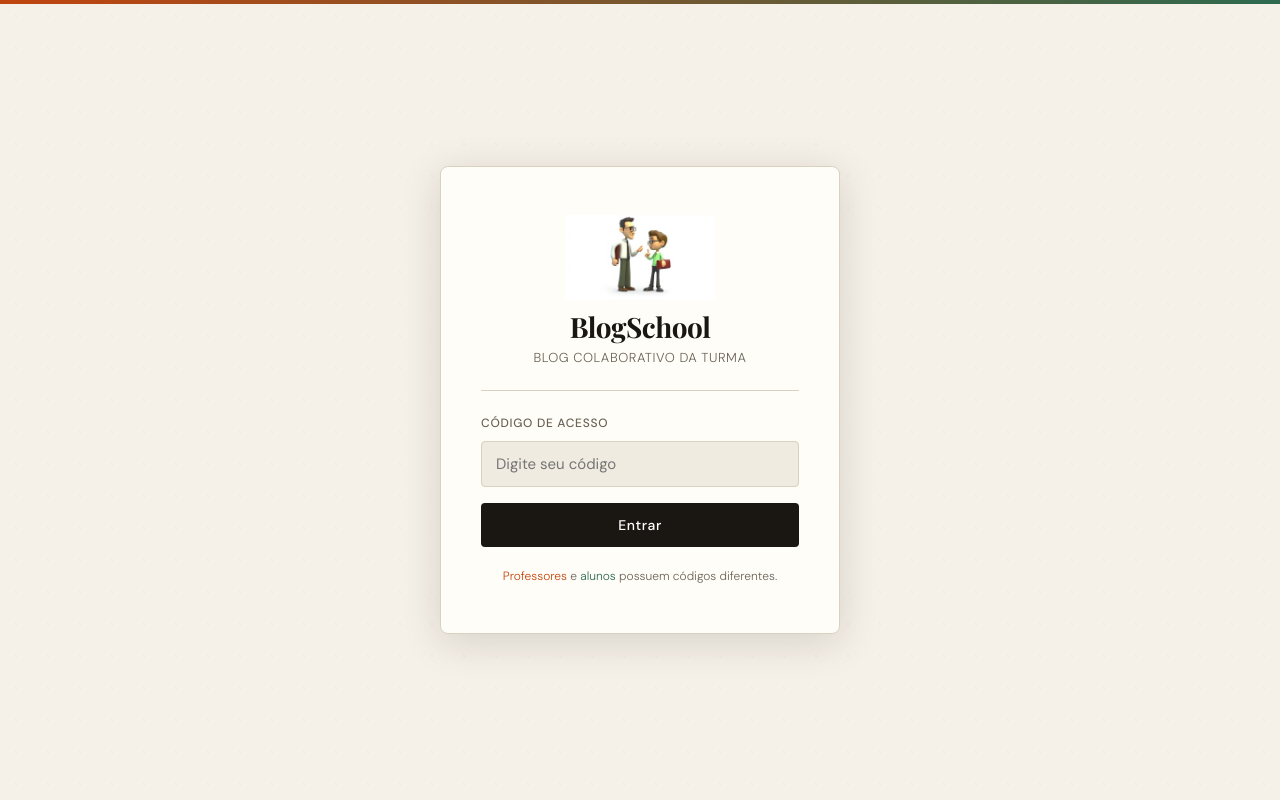
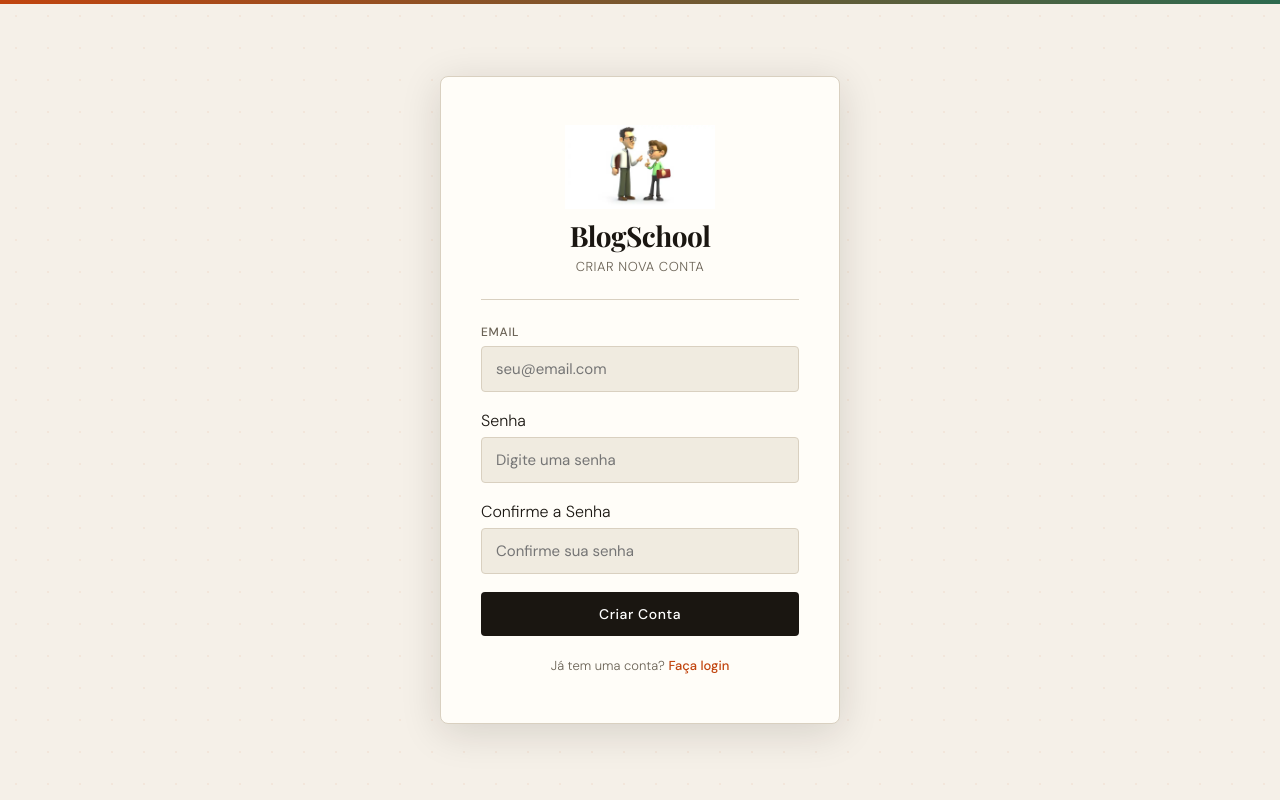
Before and after one commit to Elisson-Santana/FULL-STACK-TEST, a React app in the folder blog-frontend/frontend/: page /register in a window 1280 px wide. Before the commit this address led to /. Built offline with nearby package versions, Linux system fonts and the light colour scheme; the HTML template or start-up script is replaced by a standard one; a web font is replaced by a local one.

Commit message:
feat: implement user registration and email/password login functionality

```diff
--- a/blog-frontend/frontend/src/pages/auth/Login.jsx
+++ b/blog-frontend/frontend/src/pages/auth/Login.jsx
@@ -1,38 +1,58 @@
 import { useState } from "react";
-import { useNavigate } from "react-router-dom";
+import { useNavigate, Link } from "react-router-dom";
+import { api } from "../../services/api";
 import logo from "./img/alunoeprof.png";
 
+export default function Login({ onLogin }) {
+  const [email, setEmail] = useState("");
+  const [password, setPassword] = useState("");
+  const [code, setCode] = useState("");
+  const [error, setError] = useState("");
+  const [loading, setLoading] = useState(false);
+  const [loginMode, setLoginMode] = useState("code");
+  const navigate = useNavigate();
 
   const TEACHER_CODE = "prof2024";
   const STUDENT_CODE = "aluno2024";
 
-export default function Login({ onLogin }) {
-  const [code, setCode] = useState("");
-  const [error, setError] = useState("");
-  const [shake, setShake] = useState(false);
-  const navigate = useNavigate();
-
-  const handleSubmit = (e) => {
+  const handleCodeSubmit = (e) => {
     e.preventDefault();
     if (code === TEACHER_CODE) {
       onLogin("teacher");
-      // remova o navigate daqui
     } else if (code === STUDENT_CODE) {
       onLogin("student");
-      // remova o navigate daqui
     } else {
       setError("Código inválido.");
-      setShake(true);
-      setTimeout(() => setShake(false), 500);
+    }
+  };
+
+  const handleEmailSubmit = async (e) => {
+    e.preventDefault();
+    setError("");
+
+    if (!email || !password) {
+      setError("Email e senha são obrigatórios.");
+      return;
+    }
+
+    setLoading(true);
+    try {
+      const response = await api.loginUser(email, password);
+      if (response.data.success) {
+        localStorage.setItem("user", JSON.stringify(response.data.data));
+        navigate("/student");
+      }
+    } catch (err) {
+      setError(err.response?.data?.message || "Email ou senha incorretos.");
+    } finally {
+      setLoading(false);
     }
   };
 
   return (
-
-
     <div style={styles.wrapper}>
       <div style={styles.decorLine} />
-      <div style={styles.card} className={shake ? "shake" : ""}>
+      <div style={styles.card}>
         <div style={styles.logoArea}>
           <span><img src={logo} alt="logo" style={styles.logo} /></span>
           <h1 style={styles.title}>BlogSchool</h1>
@@ -41,7 +61,33 @@ export default function Login({ onLogin }) {
 
         <div style={styles.divider} />
 
-        <form onSubmit={handleSubmit} style={styles.form}>
+        {/* Modo de Login */}
+        <div style={styles.modeToggle}>
+          <button
+            style={{
+              ...styles.modeBtn,
+              ...(loginMode === "code" ? styles.modeBtnActive : {}),
+            }}
+            onClick={() => { setLoginMode("code"); setError(""); }}
+          >
+            Código
+          </button>
+          <button
+            style={{
+              ...styles.modeBtn,
+              ...(loginMode === "email" ? styles.modeBtnActive : {}),
+            }}
+            onClick={() => { setLoginMode("email"); setError(""); }}
+          >
+            Email
+          </button>
+        </div>
+
+        <div style={styles.divider} />
+
+        {/* Formulário por Código */}
+        {loginMode === "code" && (
+          <form onSubmit={handleCodeSubmit} style={styles.form}>
             <label style={styles.label}>Código de acesso</label>
             <input
               style={styles.input}
@@ -57,15 +103,50 @@ export default function Login({ onLogin }) {
               Entrar
             </button>
           </form>
+        )}
+
+        {/* Formulário por Email */}
+        {loginMode === "email" && (
+          <form onSubmit={handleEmailSubmit} style={styles.form}>
+            <label style={styles.label}>Email</label>
+            <input
+              style={styles.input}
+              type="email"
+              placeholder="seu@email.com"
+              value={email}
+              onChange={(e) => { setEmail(e.target.value); setError(""); }}
+              disabled={loading}
+            />
+
+            <label style={styles.label} style={{ marginTop: "12px" }}>Senha</label>
+            <input
+              style={styles.input}
+              type="password"
+              placeholder="Digite sua senha"
+              value={password}
+              onChange={(e) => { setPassword(e.target.value); setError(""); }}
+              disabled={loading}
+            />
+
+            {error && <p style={styles.error}>{error}</p>}
+
+            <button type="submit" style={styles.btn} disabled={loading}>
+              {loading ? "Entrando..." : "Entrar"}
+            </button>
+          </form>
+        )}
 
         <p style={styles.hint}>
           <span style={{ color: "#c1440e" }}>Professores</span> e{" "}
           <span style={{ color: "#2d6a4f" }}>alunos</span> possuem códigos diferentes.
         </p>
+
+        <p style={styles.footer}>
+          Não tem uma conta? <Link to="/register" style={styles.link}>Cadastre-se</Link>
+        </p>
       </div>
 
       <div style={styles.bgPattern} aria-hidden="true" />
-
 
       <style>{`
         @keyframes shake {
@@ -126,16 +207,10 @@ const styles = {
   },
   logo: {
     width: "100%",
-  maxWidth: "150px",   // tamanho máximo que quiser
-  height: "auto",       // mantém proporção
+    maxWidth: "150px",
+    height: "auto",
     display: "block",
     margin: "0 auto 8px",
-},
-  logoIcon: {
-    display: "block",
-    fontSize: "28px",
-    color: "var(--accent)",
-    marginBottom: "8px",
   },
   title: {
     fontFamily: "var(--font-display)",
@@ -156,10 +231,32 @@ const styles = {
     background: "var(--border)",
     margin: "24px 0",
   },
+  modeToggle: {
+    display: "flex",
+    gap: "8px",
+    marginBottom: "16px",
+  },
+  modeBtn: {
+    flex: 1,
+    padding: "10px",
+    fontSize: "13px",
+    fontWeight: 500,
+    border: "1px solid var(--border)",
+    background: "var(--surface)",
+    color: "var(--ink-muted)",
+    borderRadius: "var(--radius)",
+    cursor: "pointer",
+    transition: "all 0.2s",
+  },
+  modeBtnActive: {
+    background: "var(--ink)",
+    color: "#fff",
+    borderColor: "var(--ink)",
+  },
   form: {
     display: "flex",
     flexDirection: "column",
-    gap: "10px",
+    gap: "6px",
   },
   label: {
     fontSize: "12px",
@@ -180,10 +277,11 @@ const styles = {
   error: {
     fontSize: "13px",
     color: "var(--accent)",
-    marginTop: "-4px",
+    marginTop: "4px",
+    marginBottom: "6px",
   },
   btn: {
-    marginTop: "6px",
+    marginTop: "12px",
     background: "var(--ink)",
     color: "#fff",
     borderRadius: "var(--radius)",
@@ -192,6 +290,8 @@ const styles = {
     fontWeight: 500,
     letterSpacing: "0.04em",
     transition: "background 0.2s, transform 0.1s",
+    border: "none",
+    cursor: "pointer",
   },
   hint: {
     marginTop: "20px",
@@ -200,4 +300,16 @@ const styles = {
     textAlign: "center",
     lineHeight: 1.5,
   },
+  footer: {
+    marginTop: "12px",
+    fontSize: "13px",
+    color: "var(--ink-muted)",
+    textAlign: "center",
+    lineHeight: 1.5,
+  },
+  link: {
+    color: "var(--accent)",
+    textDecoration: "none",
+    fontWeight: 500,
+  },
 };
--- /dev/null
+++ b/blog-frontend/frontend/src/pages/auth/Register.jsx
@@ -0,0 +1,224 @@
+import { useState } from "react";
+import { useNavigate, Link } from "react-router-dom";
+import { api } from "../../services/api";
+import logo from "./img/alunoeprof.png";
+
+export default function Register() {
+  const [email, setEmail] = useState("");
+  const [password, setPassword] = useState("");
+  const [passwordConfirm, setPasswordConfirm] = useState("");
+  const [error, setError] = useState("");
+  const [loading, setLoading] = useState(false);
+  const navigate = useNavigate();
+
+  const handleSubmit = async (e) => {
+    e.preventDefault();
+    setError("");
+
+    if (!email || !password || !passwordConfirm) {
+      setError("Todos os campos são obrigatórios.");
+      return;
+    }
+
+    if (password !== passwordConfirm) {
+      setError("As senhas não conferem.");
+      return;
+    }
+
+    if (password.length < 6) {
+      setError("A senha deve ter no mínimo 6 caracteres.");
+      return;
+    }
+
+    setLoading(true);
+    try {
+      const response = await api.registerUser(email, password);
+      if (response.data.success) {
+        navigate("/login");
+      }
+    } catch (err) {
+      setError(err.response?.data?.message || "Erro ao registrar. Tente novamente.");
+    } finally {
+      setLoading(false);
+    }
+  };
+
+  return (
+    <div style={styles.wrapper}>
+      <div style={styles.decorLine} />
+      <div style={styles.card}>
+        <div style={styles.logoArea}>
+          <span><img src={logo} alt="logo" style={styles.logo} /></span>
+          <h1 style={styles.title}>BlogSchool</h1>
+          <p style={styles.subtitle}>Criar nova conta</p>
+        </div>
+
+        <div style={styles.divider} />
+
+        <form onSubmit={handleSubmit} style={styles.form}>
+          <label style={styles.label}>Email</label>
+          <input
+            style={styles.input}
+            type="email"
+            placeholder="seu@email.com"
+            value={email}
+            onChange={(e) => { setEmail(e.target.value); setError(""); }}
+            disabled={loading}
+          />
+
+          <label style={styles.label} style={{ marginTop: "12px" }}>Senha</label>
+          <input
+            style={styles.input}
+            type="password"
+            placeholder="Digite uma senha"
+            value={password}
+            onChange={(e) => { setPassword(e.target.value); setError(""); }}
+            disabled={loading}
+          />
+
+          <label style={styles.label} style={{ marginTop: "12px" }}>Confirme a Senha</label>
+          <input
+            style={styles.input}
+            type="password"
+            placeholder="Confirme sua senha"
+            value={passwordConfirm}
+            onChange={(e) => { setPasswordConfirm(e.target.value); setError(""); }}
+            disabled={loading}
+          />
+
+          {error && <p style={styles.error}>{error}</p>}
+
+          <button type="submit" style={styles.btn} disabled={loading}>
+            {loading ? "Registrando..." : "Criar Conta"}
+          </button>
+        </form>
+
+        <p style={styles.footer}>
+          Já tem uma conta? <Link to="/login" style={styles.link}>Faça login</Link>
+        </p>
+      </div>
+
+      <div style={styles.bgPattern} aria-hidden="true" />
+    </div>
+  );
+}
+
+const styles = {
+  wrapper: {
+    minHeight: "100vh",
+    display: "flex",
+    alignItems: "center",
+    justifyContent: "center",
+    background: "var(--bg)",
+    position: "relative",
+    overflow: "hidden",
+  },
+  decorLine: {
+    position: "absolute",
+    top: 0, left: 0, right: 0,
+    height: "4px",
+    background: "linear-gradient(90deg, var(--accent), var(--accent2))",
+  },
+  bgPattern: {
+    position: "absolute",
+    inset: 0,
+    backgroundImage: `radial-gradient(circle, rgba(193,68,14,0.06) 1px, transparent 1px)`,
+    backgroundSize: "32px 32px",
+    zIndex: 0,
+    pointerEvents: "none",
+  },
+  card: {
+    position: "relative",
+    zIndex: 1,
+    background: "var(--surface)",
+    border: "1px solid var(--border)",
+    borderRadius: "var(--radius-lg)",
+    boxShadow: "var(--shadow-lg)",
+    padding: "48px 40px",
+    width: "100%",
+    maxWidth: "400px",
+    animation: "fadeUp 0.5s ease both",
+  },
+  logoArea: {
+    textAlign: "center",
+    marginBottom: "24px",
+  },
+  logo: {
+    width: "100%",
+    maxWidth: "150px",
+    height: "auto",
+    display: "block",
+    margin: "0 auto 8px",
+  },
+  title: {
+    fontFamily: "var(--font-display)",
+    fontSize: "28px",
+    fontWeight: 700,
+    color: "var(--ink)",
+    letterSpacing: "-0.5px",
+  },
+  subtitle: {
+    fontSize: "13px",
+    color: "var(--ink-muted)",
+    marginTop: "4px",
+    letterSpacing: "0.04em",
+    textTransform: "uppercase",
+  },
+  divider: {
+    height: "1px",
+    background: "var(--border)",
+    margin: "24px 0",
+  },
+  form: {
+    display: "flex",
+    flexDirection: "column",
+    gap: "6px",
+  },
+  label: {
+    fontSize: "12px",
+    fontWeight: 500,
+    letterSpacing: "0.06em",
+    textTransform: "uppercase",
+    color: "var(--ink-muted)",
+  },
+  input: {
+    background: "var(--surface2)",
+    border: "1px solid var(--border)",
+    borderRadius: "var(--radius)",
+    padding: "12px 14px",
+    fontSize: "15px",
+    color: "var(--ink)",
+    transition: "border-color 0.2s",
+  },
+  error: {
+    fontSize: "13px",
+    color: "var(--accent)",
+    marginTop: "4px",
+    marginBottom: "6px",
+  },
+  btn: {
+    marginTop: "12px",
+    background: "var(--ink)",
+    color: "#fff",
+    borderRadius: "var(--radius)",
+    padding: "13px",
+    fontSize: "14px",
+    fontWeight: 500,
+    letterSpacing: "0.04em",
+    transition: "background 0.2s, transform 0.1s",
+    border: "none",
+    cursor: "pointer",
+  },
+  footer: {
+    marginTop: "20px",
+    fontSize: "13px",
+    color: "var(--ink-muted)",
+    textAlign: "center",
+    lineHeight: 1.5,
+  },
+  link: {
+    color: "var(--accent)",
+    textDecoration: "none",
+    fontWeight: 500,
+  },
+};
--- a/blog-frontend/frontend/src/routes/AppRoutes.jsx
+++ b/blog-frontend/frontend/src/routes/AppRoutes.jsx
@@ -3,6 +3,7 @@ import { useContext } from "react";
 import { UserContext } from "../UserContext";
 
 import Login from "../pages/auth/Login";
+import Register from "../pages/auth/Register";
 import StudentDashboard from "../pages/aluno/StudentDashboard";
 import TeacherDashboard from "../pages/professor/TeacherDashboard";
 import PostForm from "../pages/professor/PostForm";
@@ -20,12 +21,36 @@ function AppRoutes() {
       <Routes>
         {/* Login */}
         <Route
+          path="/login"
+          element={
+            user ? (
+              <Navigate to={user.role === "teacher" ? "/teacher" : "/student"} />
+            ) : (
+              <Login onLogin={handleLogin} />
+            )
+          }
+        />
+
+        {/* Registro */}
+        <Route
+          path="/register"
+          element={
+            user ? (
+              <Navigate to={user.role === "teacher" ? "/teacher" : "/student"} />
+            ) : (
+              <Register />
+            )
+          }
+        />
+
+        {/* Home redireciona para login */}
+        <Route
           path="/"
           element={
             user ? (
               <Navigate to={user.role === "teacher" ? "/teacher" : "/student"} />
             ) : (
-              <Login onLogin={handleLogin} />
+              <Navigate to="/login" />
             )
           }
         />
@@ -37,7 +62,7 @@ function AppRoutes() {
             user && user.role === "student" ? (
               <StudentDashboard user={user} onLogout={logout} />
             ) : (
-              <Navigate to="/" />
+              <Navigate to="/login" />
             )
           }
         />
@@ -49,7 +74,7 @@ function AppRoutes() {
             user && user.role === "teacher" ? (
               <TeacherDashboard user={user} onLogout={logout} />
             ) : (
-              <Navigate to="/" />
+              <Navigate to="/login" />
             )
           }
         />
@@ -61,13 +86,13 @@ function AppRoutes() {
             user && user.role === "teacher" ? (
               <PostForm />
             ) : (
-              <Navigate to="/" />
+              <Navigate to="/login" />
             )
           }
         />
 
         {/* 404 */}
-        <Route path="*" element={<Navigate to="/" />} />
+        <Route path="*" element={<Navigate to="/login" />} />
       </Routes>
     </BrowserRouter>
   );
--- a/blog-frontend/frontend/src/services/api.js
+++ b/blog-frontend/frontend/src/services/api.js
@@ -14,4 +14,8 @@ export const api = {
   createPost: (data) => instance.post("/posts", data),
   updatePost: (id, data) => instance.put(`/posts/${id}`, data),
   deletePost: (id) => instance.delete(`/posts/${id}`),
+
+  // Users
+  registerUser: (email, password) => instance.post("/users/register", { email, password }),
+  loginUser: (email, password) => instance.post("/users/login", { email, password }),
 };
```
Lines whose indentation alone changed are shown as unchanged.
